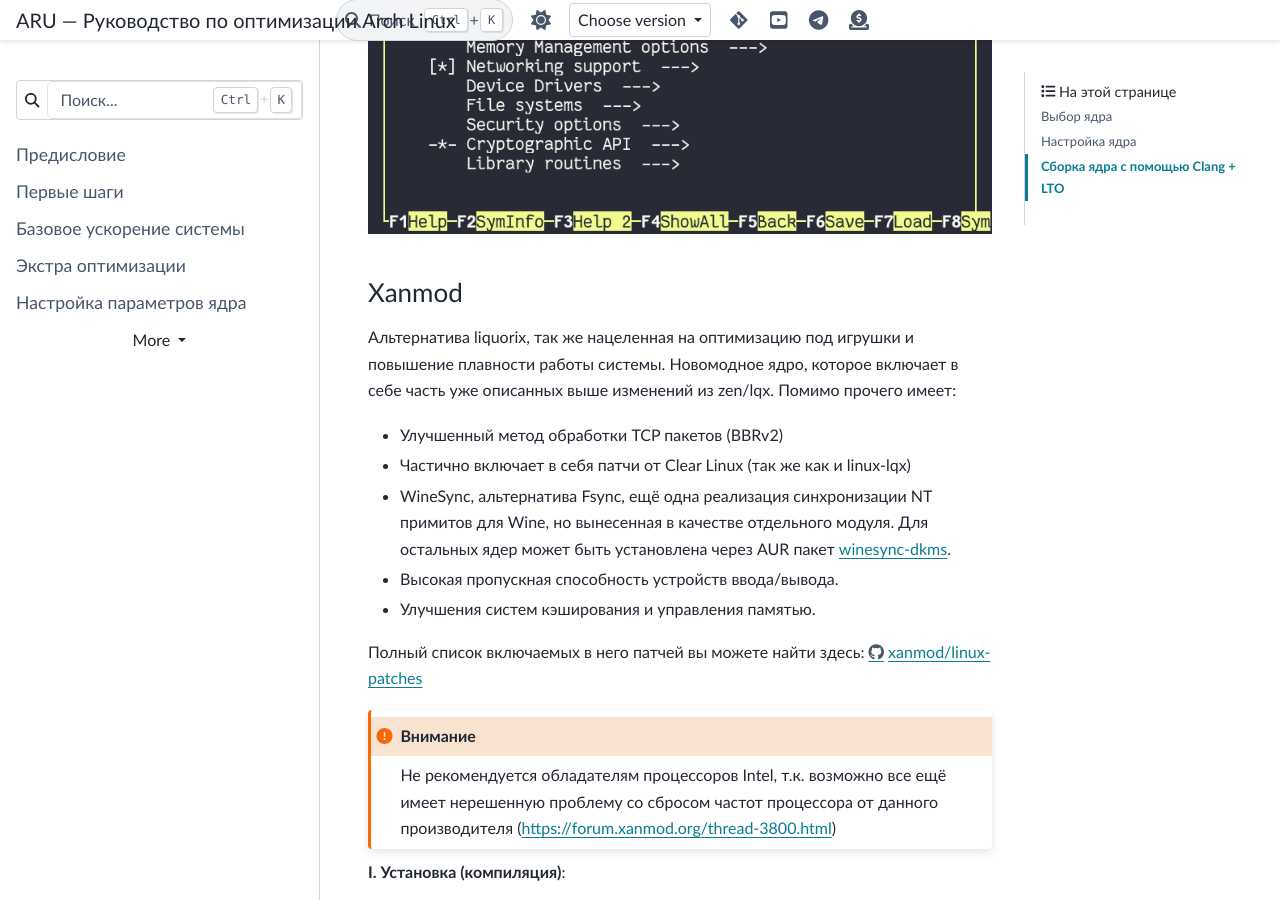
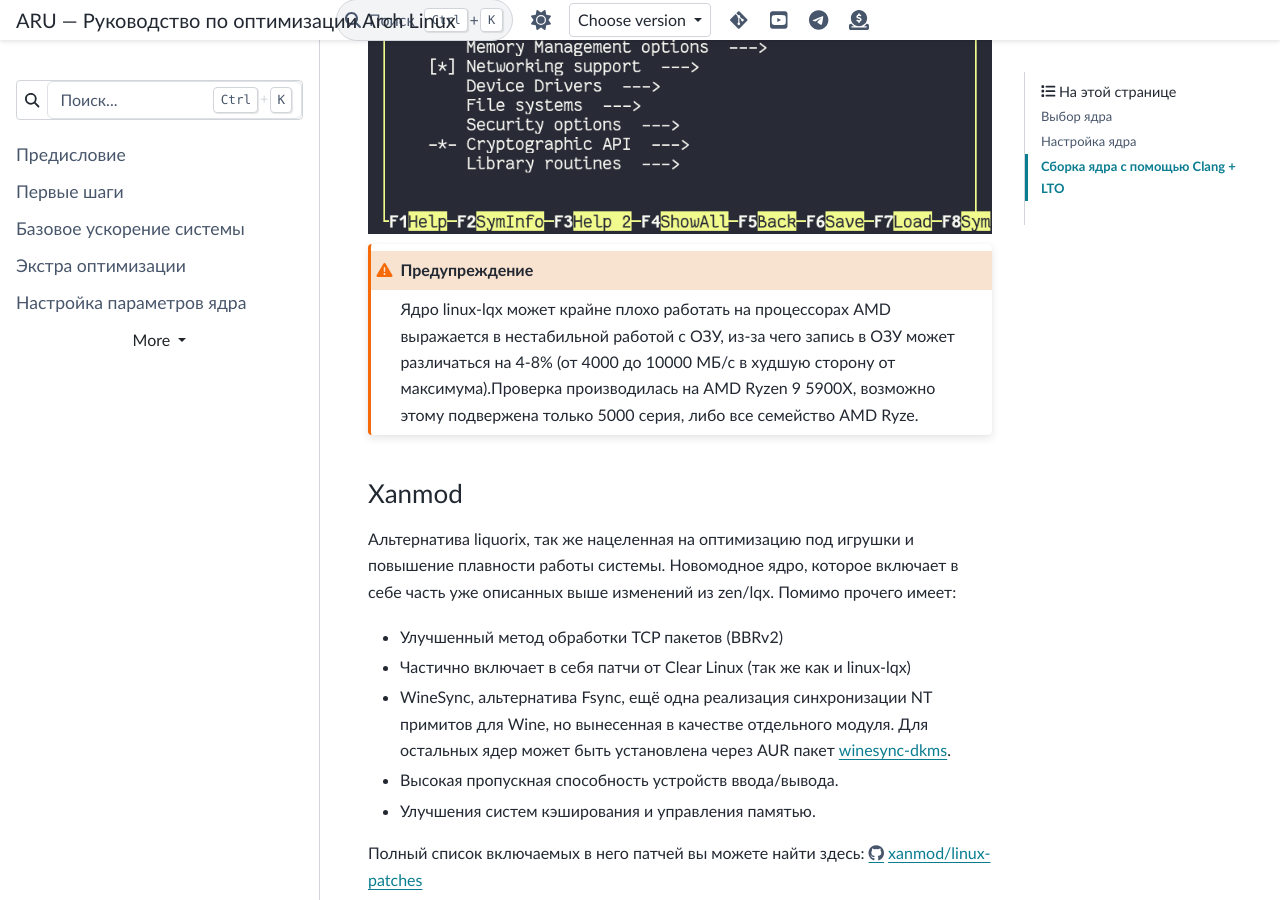
Before and after one commit to ventureoo/ARU, a Sphinx documentation site: the page built from docs/source/custom-kernels.rst, in a window 1280 px wide and 900 px high, scrolled down 3977 px. Built offline with Sphinx 7.4.7 and the PyData theme 0.15.4, drawn with Linux system fonts in a browser that asks for light colours.

Commit message:
custom-kernels: lqx for AMD
Добавил предупреждение о том, что ядро плохо работает с процессорами AMD Ryzen.

```diff
--- a/docs/source/custom-kernels.rst
+++ b/docs/source/custom-kernels.rst
@@ -172,6 +172,8 @@
 
 .. index:: kernel, xanmod, native-compilation
 .. _linux-xanmod:
+
+.. warning:: Ядро linux-lqx может крайне плохо работать на процессорах AMD выражается в нестабильной работой с ОЗУ, из-за чего запись в ОЗУ может различаться на 4-8% (от 4000 до 10000 МБ/с в худшую сторону от максимума).Проверка производилась на AMD Ryzen 9 5900X, возможно этому подвержена только 5000 серия, либо все семейство AMD Ryze.
 
 -------
 Xanmod
```
